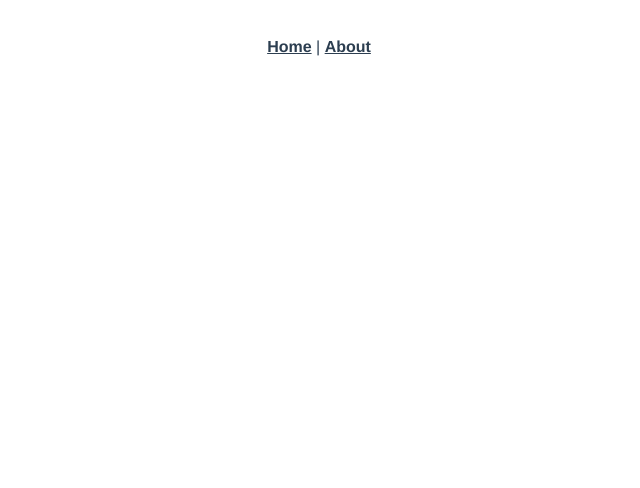
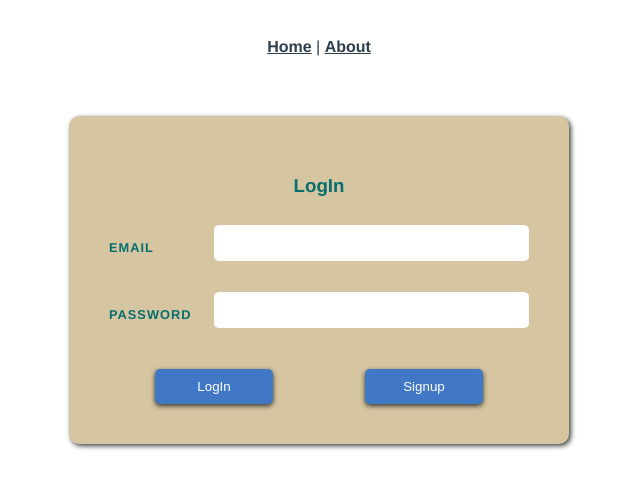
Before and after one commit to henrilipping/WAD-HW4_Frontend, a Vue app: page /#/login in a window 1280 px wide. Before the commit this address had no page. Shown: the top 488 px of the page, without its empty margins (321-961 px from the left). Built offline with nearby package versions, Linux system fonts and the light colour scheme.

Commit message:
SignUp page and LogIn page. There will be some glitchy stuff

```diff
--- /dev/null
+++ b/src/auth.js
@@ -0,0 +1,19 @@
+// Checks if the user is authenticated from server and updates the local status
+export default {
+  user: { authenticated: false },
+  authenticated: async function () {
+    await fetch("http://localhost:3000/auth/authenticate", {
+      credentials: "include",
+    })
+      .then((response) => response.json())
+      .then((data) => {
+        this.user.authenticated = data.authenticated;
+        console.log(data);
+      })
+      .catch((e) => {
+        console.log(e);
+        console.log("error logout");
+      });
+    return this.user.authenticated;
+  },
+};
--- a/src/components/HelloWorld.vue
+++ /dev/null
@@ -1,60 +0,0 @@
-<template>
-  <div class="hello">
-    <h1>{{ msg }}</h1>
-    <p>
-      For a guide and recipes on how to configure / customize this project,<br>
-      check out the
-      <a href="https://cli.vuejs.org" target="_blank" rel="noopener">vue-cli documentation</a>.
-    </p>
-    <h3>Installed CLI Plugins</h3>
-    <ul>
-      <li><a href="https://github.com/vuejs/vue-cli/tree/dev/packages/%40vue/cli-plugin-babel" target="_blank" rel="noopener">babel</a></li>
-      <li><a href="https://github.com/vuejs/vue-cli/tree/dev/packages/%40vue/cli-plugin-router" target="_blank" rel="noopener">router</a></li>
-      <li><a href="https://github.com/vuejs/vue-cli/tree/dev/packages/%40vue/cli-plugin-vuex" target="_blank" rel="noopener">vuex</a></li>
-      <li><a href="https://github.com/vuejs/vue-cli/tree/dev/packages/%40vue/cli-plugin-eslint" target="_blank" rel="noopener">eslint</a></li>
-    </ul>
-    <h3>Essential Links</h3>
-    <ul>
-      <li><a href="https://vuejs.org" target="_blank" rel="noopener">Core Docs</a></li>
-      <li><a href="https://forum.vuejs.org" target="_blank" rel="noopener">Forum</a></li>
-      <li><a href="https://chat.vuejs.org" target="_blank" rel="noopener">Community Chat</a></li>
-      <li><a href="https://twitter.com/vuejs" target="_blank" rel="noopener">Twitter</a></li>
-      <li><a href="https://news.vuejs.org" target="_blank" rel="noopener">News</a></li>
-    </ul>
-    <h3>Ecosystem</h3>
-    <ul>
-      <li><a href="https://router.vuejs.org" target="_blank" rel="noopener">vue-router</a></li>
-      <li><a href="https://vuex.vuejs.org" target="_blank" rel="noopener">vuex</a></li>
-      <li><a href="https://github.com/vuejs/vue-devtools#vue-devtools" target="_blank" rel="noopener">vue-devtools</a></li>
-      <li><a href="https://vue-loader.vuejs.org" target="_blank" rel="noopener">vue-loader</a></li>
-      <li><a href="https://github.com/vuejs/awesome-vue" target="_blank" rel="noopener">awesome-vue</a></li>
-    </ul>
-  </div>
-</template>
-
-<script>
-export default {
-  name: 'HelloWorld',
-  props: {
-    msg: String
-  }
-}
-</script>
-
-<!-- Add "scoped" attribute to limit CSS to this component only -->
-<style scoped>
-h3 {
-  margin: 40px 0 0;
-}
-ul {
-  list-style-type: none;
-  padding: 0;
-}
-li {
-  display: inline-block;
-  margin: 0 10px;
-}
-a {
-  color: #42b983;
-}
-</style>
--- a/src/router/index.js
+++ b/src/router/index.js
@@ -1,19 +1,37 @@
 import { createRouter, createWebHashHistory } from 'vue-router'
-import HomeView from '../views/HomeView.vue'
+import HomePage from "@/views/HomePage.vue";
+import SignUp from "@/views/SignUp.vue";
+import LogIn from "@/views/LogIn.vue";
+import auth from "@/auth";
 
 const routes = [
     {
         path: '/',
         name: 'home',
-    component: HomeView
+        component: HomePage,
+        beforeEnter: async (to, from, next) => {
+            let authResult = await auth.authenticated();
+            if (!authResult) {
+                next("/login");
+            } else {
+                next();
+            }
+        },
+    },
+    {
+    path: '/signup',
+    name: 'SignUp',
+    component: SignUp,
+    },
+    {
+    path: '/login',
+    name: 'LoginPage',
+    component: LogIn,
     },
     {
     path: '/about',
     name: 'about',
-    // route level code-splitting
-    // this generates a separate chunk (about.[hash].js) for this route
-    // which is lazy-loaded when the route is visited.
-    component: () => import(/* webpackChunkName: "about" */ '../views/AboutView.vue')
+    component: () => import('../views/AboutView.vue')
     }
 ]
 
--- /dev/null
+++ b/src/views/HomePage.vue
@@ -0,0 +1,15 @@
+<template>
+  <dic>
+    <h1>Home Page</h1>
+  </dic>
+</template>
+
+<script>
+export default {
+  name: "HomePage"
+}
+</script>
+
+<style scoped>
+
+</style>
--- a/src/views/HomeView.vue
+++ /dev/null
@@ -1,18 +0,0 @@
-<template>
-  <div class="home">
-    <img alt="Vue logo" src="../assets/logo.png">
-    <HelloWorld msg="Welcome to Your Vue.js App"/>
-  </div>
-</template>
-
-<script>
-// @ is an alias to /src
-import HelloWorld from '@/components/HelloWorld.vue'
-
-export default {
-  name: 'HomeView',
-  components: {
-    HelloWorld
-  }
-}
-</script>
--- /dev/null
+++ b/src/views/LogIn.vue
@@ -0,0 +1,123 @@
+<template>
+  <div class="form">
+    <h3>LogIn</h3>
+    <div class="row">
+      <label for="email">Email</label>
+      <input type="email" name="email" required v-model="email" />
+    </div>
+    <div class="row">
+      <label for="password">Password</label>
+      <input type="password" name="password" required v-model="password" />
+    </div>
+    <div class="container">
+      <button @click="LogIn" class="center">LogIn</button>
+      <button @click="this.$router.push('/signup')" class="center">Signup</button>
+    </div>
+  </div>
+</template>
+
+<script>
+export default {
+  name: "LogIn",
+
+  data: function () {
+    return {
+      email: "",
+      password: "",
+    };
+  },
+  methods: {
+    LogIn() {
+      var data = {
+        email: this.email,
+        password: this.password,
+      };
+      // Sends data(email and password) to server
+      fetch("http://localhost:3000/auth/login", {
+        method: "POST",
+        headers: {
+          "Content-Type": "application/json",
+        },
+        credentials: "include", // enabled cookies
+        body: JSON.stringify(data),
+      })
+          .then((response) => response.json())
+          .then((data) => {
+            console.log(data);
+            location.assign("/");
+          })
+          .catch((e) => {
+            console.log(e);
+            console.log("error");
+          });
+    },
+  },
+};
+</script>
+
+<style scoped>
+.form {
+  max-width: 420px;
+  margin: 30px auto;
+  background: rgb(214, 197, 161);
+  text-align: left;
+  padding: 40px;
+  border-radius: 10px;
+  box-shadow: 2px 2px 5px rgba(0, 0, 0, 0.75);
+}
+h3 {
+  text-align: center;
+  color: rgb(8, 110, 110);
+}
+label {
+  color: rgb(8, 110, 110);
+  display: inline-block;
+  margin: 25px 0 15px;
+  font-size: 0.8em;
+  text-transform: uppercase;
+  letter-spacing: 1px;
+  font-weight: bold;
+}
+input {
+  display: block;
+  padding: 10px 6px;
+  width: 100%;
+  box-sizing: border-box;
+  border: none;
+  border-bottom: 1px solid white;
+  color: #2c3e4f;
+  width: 75%;
+  border-radius: 5px;
+}
+button {
+  background: rgb(64, 120, 197);
+  border: 0;
+  padding: 10px 20px;
+  margin: 20px 20px 20px 20px;
+  color: white;
+  border-radius: 5px;
+  align-items: center;
+  text-align: center;
+  box-shadow: 0px 2px 5px rgba(0, 0, 0, 0.75);
+}
+button:hover {
+  background-color: rgb(26, 74, 181);
+}
+.center {
+  margin: auto;
+  border: 0;
+  padding: 10px 20px;
+  margin-top: 20px;
+  width: 28%;
+}
+.container {
+  display: flex;
+  justify-content: center;
+}
+.row {
+  display: flex;
+  justify-content: space-between;
+  align-items: center;
+  margin-bottom: 12px;
+}
+</style>
--- /dev/null
+++ b/src/views/SignUp.vue
@@ -0,0 +1,118 @@
+<template>
+  <div class="form">
+    <h3>SignIn</h3>
+    <div class="row">
+      <label for="email">Email</label>
+      <input type="email" name="email" required v-model="email" />
+    </div>
+    <div class="row">
+      <label for="password">Password</label>
+      <input type="password" name="password" required v-model="password" />
+    </div>
+      <button @click="SignUp" class="signup">SignUp</button>
+  </div>
+</template>
+
+<script>
+export default {
+  name: "SignUp",
+
+  data: function () {
+    return {
+      email: "",
+      password: "",
+    };
+  },
+  methods: {
+    SignUp() {
+      var data = {
+        email: this.email,
+        password: this.password,
+      };
+      // Sends data(email and password) to server
+      fetch("http://localhost:3000/auth/signup", {
+        method: "POST",
+        headers: {
+          "Content-Type": "application/json",
+        },
+        credentials: "include", // enabled cookies
+        body: JSON.stringify(data),
+      })
+          .then((response) => response.json())
+          .then((data) => {
+            console.log(data);
+            this.$router.push("/");
+          })
+          .catch((e) => {
+            console.log(e);
+            console.log("error");
+          });
+    },
+  },
+};
+</script>
+
+<style scoped>
+.form {
+  max-width: 420px;
+  margin: 30px auto;
+  background: rgb(214, 197, 161);
+  text-align: left;
+  padding: 40px;
+  border-radius: 10px;
+  box-shadow: 2px 2px 5px rgba(0, 0, 0, 0.75);
+}
+h3 {
+  text-align: center;
+  color: rgb(8, 110, 110);
+}
+label {
+  color: rgb(8, 110, 110);
+  display: inline-block;
+  margin: 25px 0 15px;
+  font-size: 0.8em;
+  text-transform: uppercase;
+  letter-spacing: 1px;
+  font-weight: bold;
+}
+input {
+  display: block;
+  padding: 10px 6px;
+  width: 100%;
+  box-sizing: border-box;
+  border: none;
+  border-bottom: 1px solid white;
+  color: #2c3e4f;
+  width: 75%;
+  border-radius: 5px;
+}
+button {
+  background: rgb(64, 120, 197);
+  border: 0;
+  padding: 10px 20px;
+  margin: 20px 20px 20px 20px;
+  color: white;
+  border-radius: 5px;
+  align-items: center;
+  text-align: center;
+  box-shadow: 0px 2px 5px rgba(0, 0, 0, 0.75);
+}
+button:hover {
+  background-color: rgb(26, 74, 181);
+}
+.signup {
+  margin: auto;
+  border: 0;
+  padding: 10px 20px;
+  margin-top: 20px;
+  width: 30%;
+  display: flex;
+  justify-content: center;
+}
+.row {
+  display: flex;
+  justify-content: space-between;
+  align-items: center;
+  margin-bottom: 12px;
+}
+</style>
```
Lines whose indentation alone changed are shown as unchanged.
